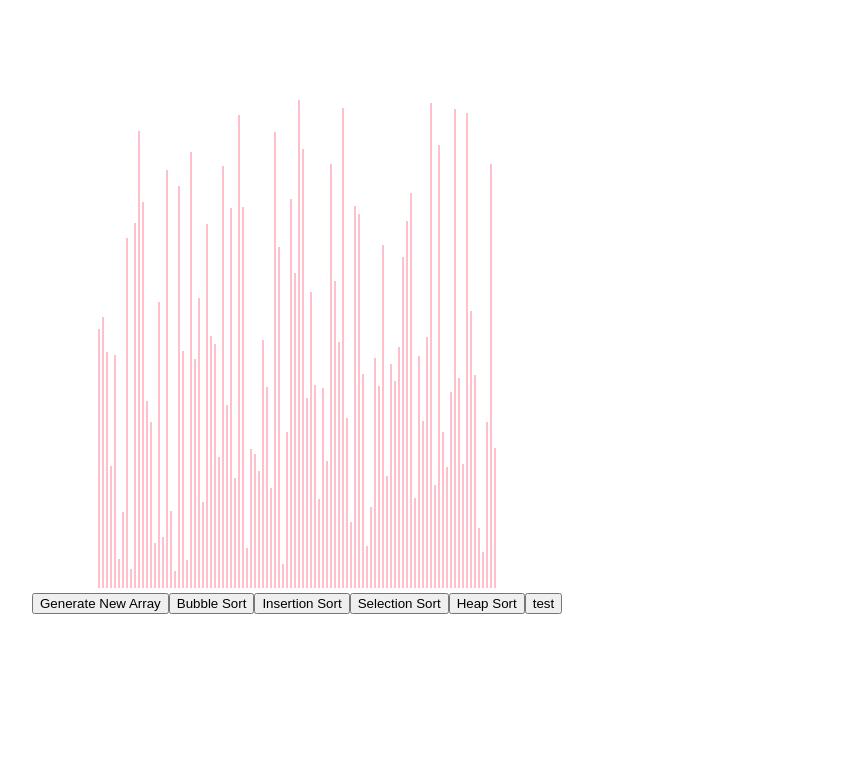
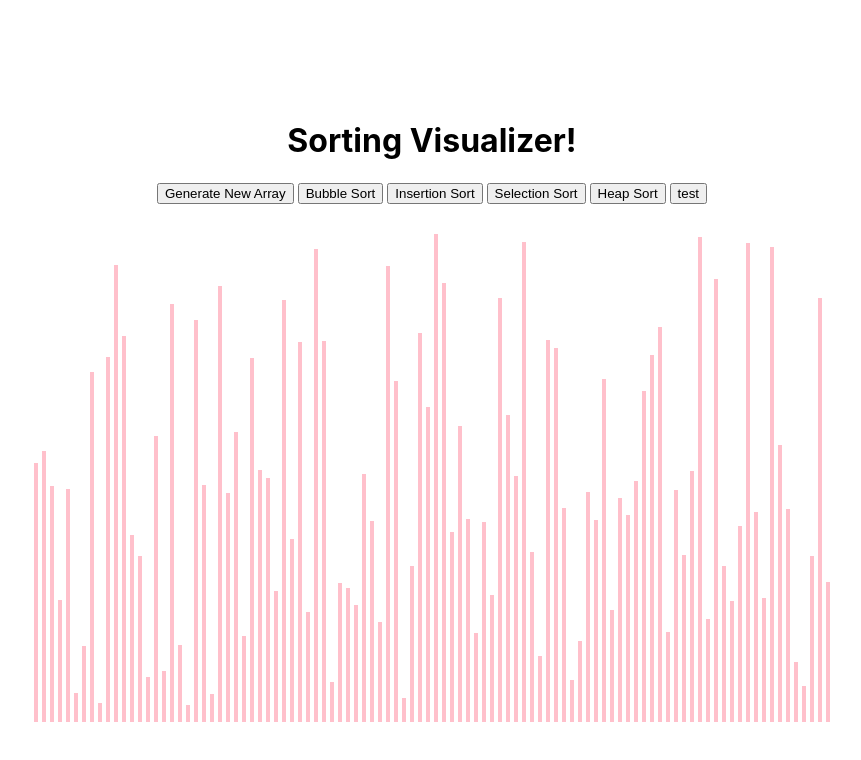
Before and after one commit to eugenekim000/AlgoVisualizer, a React (Create React App) app: page / in a window 1280 px wide. Shown: the top 760 px of the page, without its empty margins (68-929 px from the left). Built offline with nearby package versions, Linux system fonts and the light colour scheme.

Commit message:
updating css

```diff
--- a/src/Algorithms/SortingAlgorithms.js
+++ b/src/Algorithms/SortingAlgorithms.js
@@ -2,14 +2,15 @@ export function bubbleSortAnimations(array) {
   let animations = [];
   let sorted = false;
   let counter = 0;
+  let auxArray = array.slice();
 
   while (!sorted) {
     sorted = true;
-    for (let i = 0; i < array.length - 1 - counter; i++) {
+    for (let i = 0; i < auxArray.length - 1 - counter; i++) {
       animations.push([i, i + 1]);
       animations.push([i, i + 1]);
-      if (array[i] > array[i + 1]) {
-        swap(i, i + 1, array);
+      if (auxArray[i] > auxArray[i + 1]) {
+        swap(i, i + 1, auxArray);
         sorted = false;
         animations.push([i, i + 1]);
       } else {
--- a/src/SortingVizualizer/SortingVisualizer.css
+++ b/src/SortingVizualizer/SortingVisualizer.css
@@ -1,8 +1,8 @@
 .array-bars {
-  width: 2px;
+  width: 4px;
   background-color: pink;
   display: inline-block;
-  margin: 0 1px;
+  margin: 0 2px;
 }
 
 .array-container {
@@ -10,3 +10,14 @@
   left: 100px;
   top: 100px;
 }
+
+nav {
+  margin-bottom: 30px;
+  padding: 0;
+  display: block;
+}
+
+button {
+  margin-left: 2px;
+  margin-right: 2px;
+}
--- a/src/SortingVizualizer/SortingVizualizer.jsx
+++ b/src/SortingVizualizer/SortingVizualizer.jsx
@@ -42,11 +42,7 @@ export default class SortingVisualizer extends React.Component {
     this.setState({ array });
   }
 
-  delay(ms) {
-    return new Promise(resolve => setTimeout(resolve, ms));
-  }
-
-  async sortingAnimations(Animations) {
+  sortingAnimations(Animations) {
     for (let i = 0; i < Animations.length; i++) {
       const arrayBars = document.getElementsByClassName('array-bars');
       if (Animations[i] == '') {
@@ -91,9 +87,17 @@ export default class SortingVisualizer extends React.Component {
     }
   }
 
+  delay(ms) {
+    return new Promise(resolve => setTimeout(resolve, ms));
+  }
+
   async bubbleSort() {
+    this.setState({ disabled: true });
+
     const Animations = bubbleSortAnimations(this.state.array);
-    await this.sortingAnimations(Animations);
+    console.log(Animations);
+    this.sortingAnimations(Animations);
+    await this.delay(Animations.length * ANIMATION_SPEED_MS);
     this.setState({ disabled: false });
   }
 
@@ -121,14 +125,9 @@ export default class SortingVisualizer extends React.Component {
 
     return (
       <div className='array-container'>
-        {array.map((value, idx) => (
-          <div
-            className='array-bars'
-            key={idx}
-            style={{ height: `${value}px` }}
-          ></div>
-        ))}
         <div>
+          <h1>Sorting Visualizer!</h1>
+          <nav>
             <button
               onClick={() => this.resetArray()}
               disabled={this.state.disabled}
@@ -140,7 +139,16 @@ export default class SortingVisualizer extends React.Component {
             <button onClick={() => this.selectionSort()}>Selection Sort</button>
             <button onClick={() => this.heapSort()}>Heap Sort</button>
             <button onClick={() => this.test()}>test</button>
+          </nav>
         </div>
+
+        {array.map((value, idx) => (
+          <div
+            className='array-bars'
+            key={idx}
+            style={{ height: `${value}px` }}
+          ></div>
+        ))}
       </div>
     );
   }
```
Lines whose indentation alone changed are shown as unchanged.
